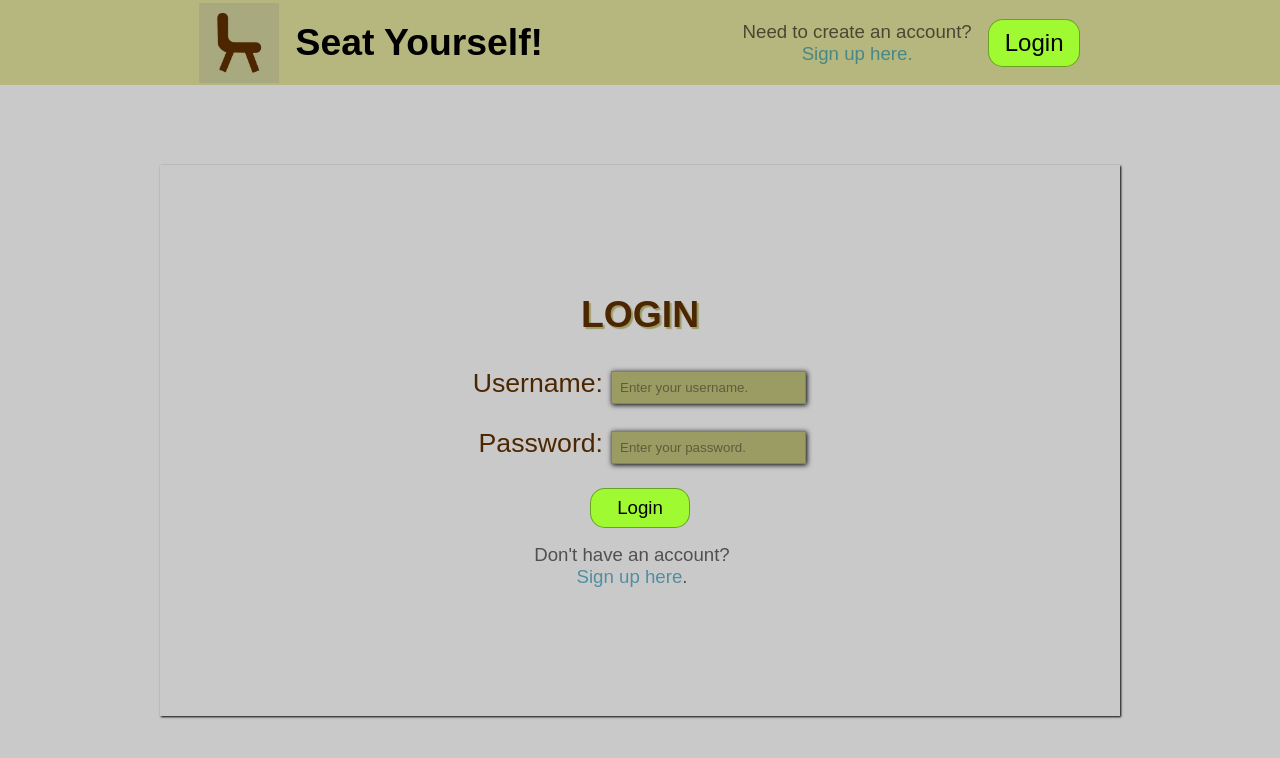
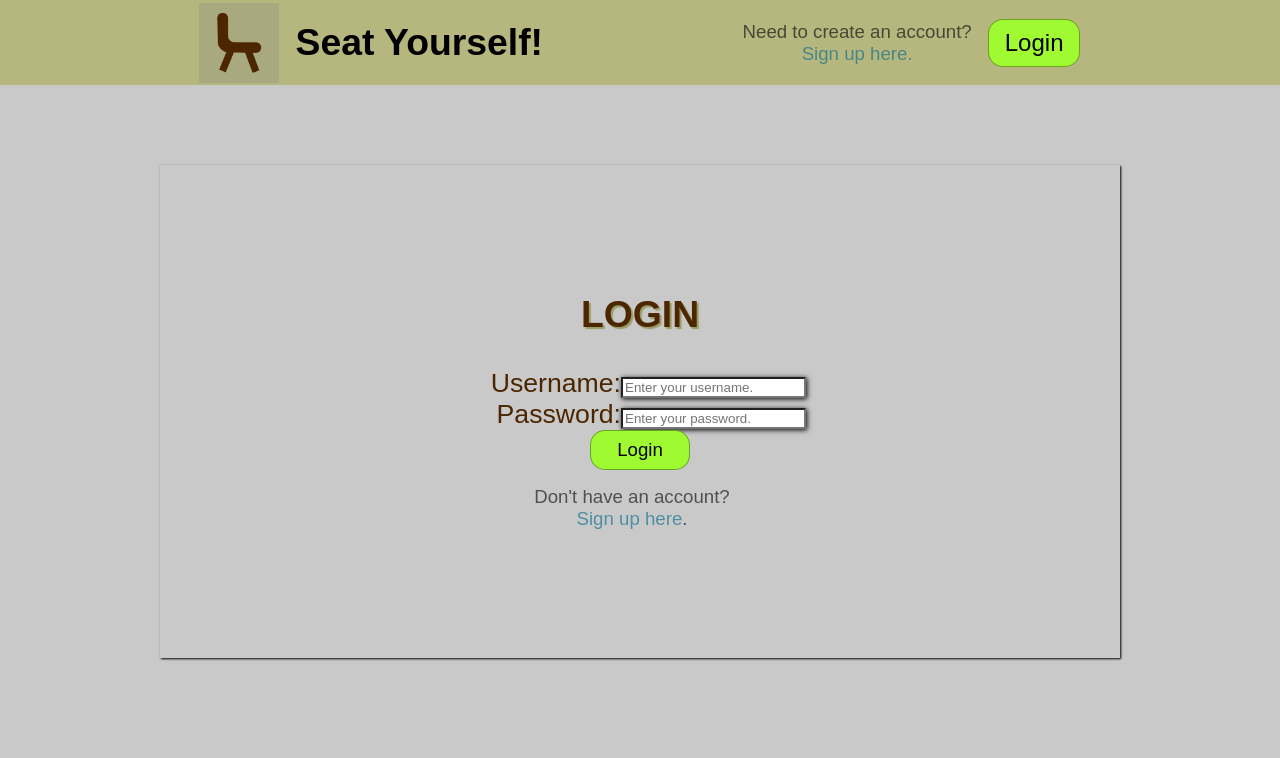
Before and after one commit to Paul-Kuruvila/COSC4351-Restaurant-Project, a React (Create React App) app in the folder frontend/: page /login in a window 1280 px wide. Shown: the top 758 px of the page. Built offline with nearby package versions, Linux system fonts and the light colour scheme; no server answers.

Commit message:
Update styling for components

```diff
--- a/frontend/src/components/Login/Login.css
+++ b/frontend/src/components/Login/Login.css
@@ -37,13 +37,13 @@ input {
 
 .information-boxes .container-title2 {
     color: #4C2600;
-    text-shadow: 2px 2px 1px rgba(110, 110, 0, 0.5);
-    font-size: 24pt;
+    font-size: 20pt;
     font-weight: bold;
     margin-bottom: 2rem;
 }
 
 .information-boxes .container-description {
+    text-align: center;
     font-size: 14pt;
     color: rgb(0, 105, 135);
     padding-bottom: 1rem;
@@ -72,22 +72,6 @@ input {
 .Label {
     font-size: 20pt;
     color: #4C2600;
-}
-
-.passwordArea {
-    margin: 1.5rem 0 1.5rem 0;
-}
-
-.usernameArea input, .passwordArea input {
-    display: inline-block;
-    margin-left: 0.5rem;
-    background-color: rgba(110, 110, 0, 0.5);
-    border: 1px solid rgba(0, 0, 0, 0.15);
-    padding: 0.5rem 0.5rem 0.5rem 0.5rem;
-}
-
-.usernameArea input::placeholder, .passwordArea input::placeholder {
-    color: rgba(0, 0, 0, 0.4);
 }
 
 .show {
--- a/frontend/src/components/Navbar/Navbar.css
+++ b/frontend/src/components/Navbar/Navbar.css
@@ -62,6 +62,7 @@
 }
 
 .Login-Options .profile-button {
+    margin-right: 1.5rem;
     opacity: 1;
     cursor: pointer;
     color: rgb(0, 105, 135);
--- a/frontend/src/components/Profile/Profile.css
+++ b/frontend/src/components/Profile/Profile.css
@@ -13,3 +13,13 @@
 select {
   outline: none;
 }
+
+#reserve {
+  color: rgb(210, 210, 210);
+  background-color: rgb(0, 140, 180);
+  width: 10rem;
+}
+
+#reserve:hover {
+  background-color: rgb(0, 105, 135);
+}
--- a/frontend/src/components/Reserve/Reserve.css
+++ b/frontend/src/components/Reserve/Reserve.css
@@ -4,6 +4,7 @@
 }
 
 .guest-info {
+    display: flex;
     margin-bottom: 1.5rem;
 }
 
```
